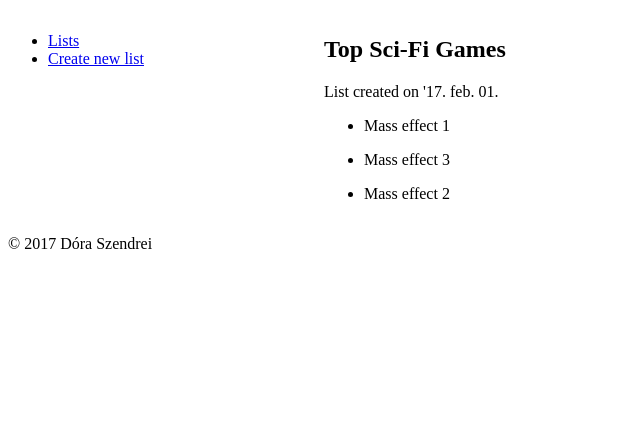
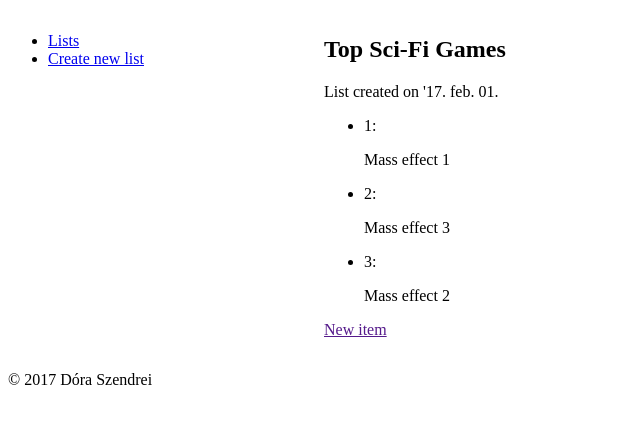
Before and after one commit to szendrei/django-unleashed, a Django app: page /lists/top-sf-games/ in a window 1280 px wide. Shown: the part 98-522 px from the top of the page, without its empty margins (0-640 px from the left). Run offline with Django 3.2, Linux system fonts and the light colour scheme; data comes from the database, SQL or seed files in the repository.

Commit message:
Listeria update

```diff
--- a/listeria/lists/models.py
+++ b/listeria/lists/models.py
@@ -29,4 +29,7 @@ class Item(models.Model):
         unique_together = ('ordering', 'parent_list')
 
     def __str__(self):
-        return "{} in {}".format(self.text, parent_list)
+        return "{}".format(self.text)
+
+    def get_absolute_url(self):
+        return self.parent_list.get_absolte_url()
--- a/listeria/lists/templates/lists/list_detail.html
+++ b/listeria/lists/templates/lists/list_detail.html
@@ -9,10 +9,11 @@
 {% if list_item.item_set.all %}
 <ul>
     {% for item in list_item.item_set.all %}
-    <li>{{ item.text|linebreaks }}</li>
+    <li>{{ item.ordering }}: {{ item.text|linebreaks }}</li>
     {% endfor %}
 </ul>
 {% else %}
 <p>No items: start the list by creating some below!</p>
 {% endif %}
+<p><a href="">New item</a></p>
 {% endblock %}
--- a/listeria/lists/urls.py
+++ b/listeria/lists/urls.py
@@ -2,7 +2,10 @@ from django.conf.urls import url
 from . import views
 
 urlpatterns = [
-   url(r'^$', views.list_list, name="lists_list_list"),
+    url(r'^$', views.list_list, name="lists_list_list"),
     url(r'^create/$', views.ListCreate.as_view(), name="lists_list_create"),
-   url(r'^(?P<slug>[\w\-]+)/$', views.list_detail, name="lists_list_detail"),
+    url(r'^(?P<slug>[\w\-]+)/create/$', views.ItemCreate.as_view(),
+         name='lists_item_create'),
+    url(r'^(?P<slug>[\w\-]+)/$', views.list_detail,
+        name="lists_list_detail"),
 ]
--- a/listeria/lists/views.py
+++ b/listeria/lists/views.py
@@ -1,8 +1,8 @@
 from django.views.generic import View
 from django.shortcuts import get_object_or_404, render, redirect
 
-from .models import List
-from .forms import ListForm
+from .models import List, Item
+from .forms import ItemCreateForm, ListForm
 
 def index_view(request):
     return render(request, 'lists/index.html',
@@ -15,7 +15,6 @@ def list_list(request):
 def list_detail(request, slug):
     list_item = List.objects.get(slug__iexact=slug)
     return render(request, 'lists/list_detail.html', {'list_item': list_item})
-
 
 class ListCreate(View):
     form_class = ListForm
@@ -31,3 +30,22 @@ class ListCreate(View):
             return redirect(new_list)
         else:
             return render(request, self.template_name,{'form':bound_form})
+
+
+class ItemCreate(View):
+    form_class = ItemCreateForm
+    template_name = 'lists/item_form.html'
+
+    def get(self, request, slug):
+        list_item = get_object_or_404(List, slug__iexact=slug)
+        return render(request, self.template_name,
+                      {'form':self.form_class(
+                          initial={'parent_list':list_item})})
+
+    def post(self, request, slug):
+        bound_form = self.form_class(request.POST)
+        if bound_form.is_valid():
+            new_item = bound_form.save()
+            return redirect(new_item)
+        else:
+            return render(request, self.template_name,{'form':bound_form})
```
Also changed, not shown: listeria/lists/forms.py (+13 -1 lines).
